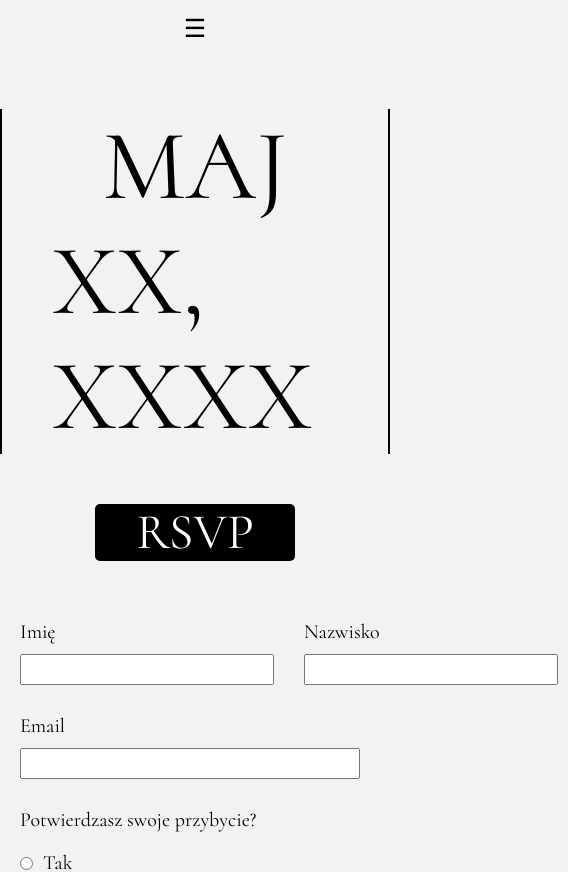
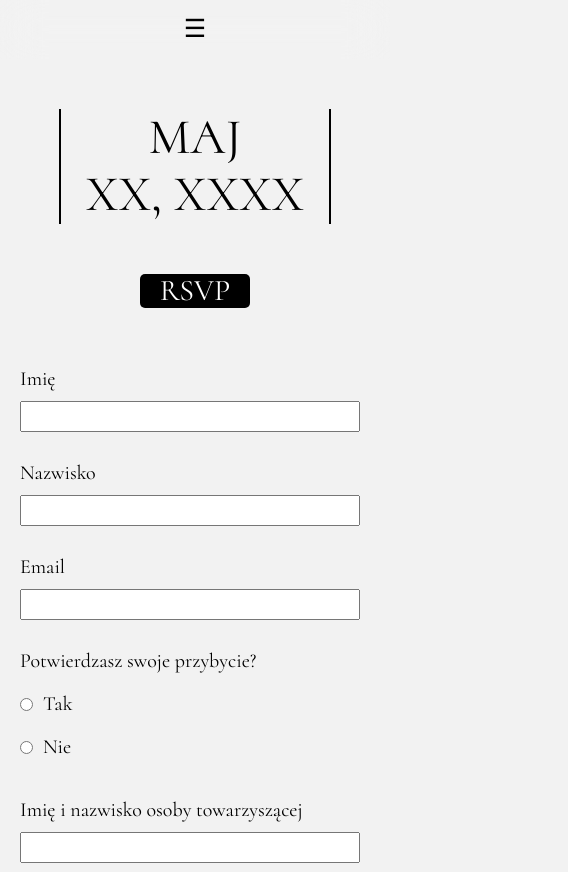
Before and after one commit to alajurczak/wedding-site, a React (Create React App) app: page /#/invitations in a window 390 px wide. Shown: the top 872 px of the page, 568 px wide, since content can reach past the window. Built offline with nearby package versions, Linux system fonts and the light colour scheme; a web font is replaced by a local one.

Commit message:
RSVP's responsiveness improved

```diff
--- a/src/common/RSVPForm/styled.js
+++ b/src/common/RSVPForm/styled.js
@@ -30,11 +30,20 @@ export const Button = styled.button`
   &:hover {
     transform: scale(1.1);
   }
+
+  @media (max-width: 530px) {
+    font-size: 20px;
+  }
 `;
 export const Container = styled.div`
   display: grid;
   grid-template-columns: 1fr 1fr;
   gap: 20px;
+
+  @media (max-width: 530px) {
+    grid-template-columns: 1fr;
+    gap: 0;
+  }
 `;
 
 export const Wrapper = styled.div`
--- a/src/features/RSVP/styled.js
+++ b/src/features/RSVP/styled.js
@@ -6,6 +6,10 @@ export const Entry = styled.div`
   justify-content: center;
   font-size: 100px;
   text-transform: uppercase;
+
+  @media (max-width: 630px) {
+    font-size: 50px;
+  }
 `;
 
 export const Date = styled.div`
@@ -15,6 +19,10 @@ export const Date = styled.div`
   border-left: solid black 2px;
   border-right: solid black 2px;
   padding: 0 50px;
+
+  @media (max-width: 630px) {
+    padding: 0 25px;
+  }
 `;
 
 export const Ornament = styled.div`
@@ -27,4 +35,9 @@ export const Ornament = styled.div`
   height: 100%;
   color: white;
   border-radius: 5px;
+
+  @media (max-width: 630px) {
+    font-size: 30px;
+    width: 110px;
+  }
 `;
```
